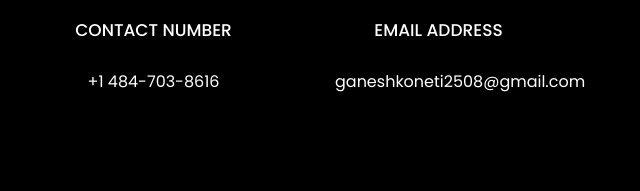
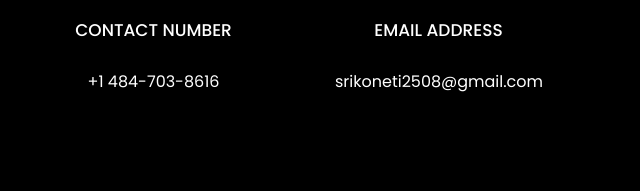
Before and after one commit to ganeshkoneti01/ganeshkoneti01.github.io, a plain HTML site: page index.html in a window 1280 px wide. Shown: the part 5549-5740 px from the top of the page, 344-984 px from the left. Drawn offline with Linux system fonts and the light colour scheme; files whose address does not match are found by name.

Commit message:
Update index.html

```diff
--- a/index.html
+++ b/index.html
@@ -578,7 +578,7 @@
           			<span class="icon-paper-plane"></span>
           		</div>
           		<h3 class="mb-4">Email Address</h3>
-	            <p><a href="mailto: ganeshkoneti2508@gmail.com">ganeshkoneti2508@gmail.com</a></p>
+	            <p><a href="mailto: srikoneti2508@gmail.com">srikoneti2508@gmail.com</a></p>
 	          </div>
           </div>
           <div class="col-md-6 col-lg-3 d-flex ftco-animate">
@@ -587,7 +587,7 @@
           			<span class="icon-globe"></span>
           		</div>
           		<h3 class="mb-4">Resume</h3>
-	            <p><a href="mailto: ganeshkoneti2508@gmail.com">Contact for Resume</a></p>
+	            <p><a href="mailto: srikoneti2508@gmail.com">Contact for Resume</a></p>
 	          </div>
           </div>
 
```
